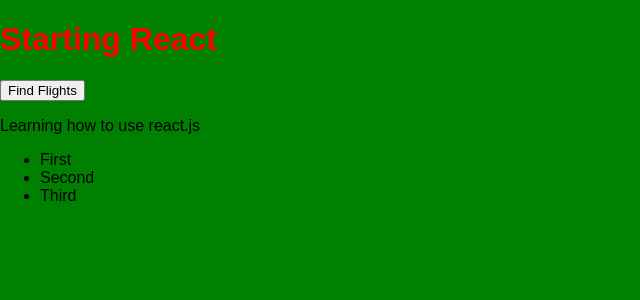
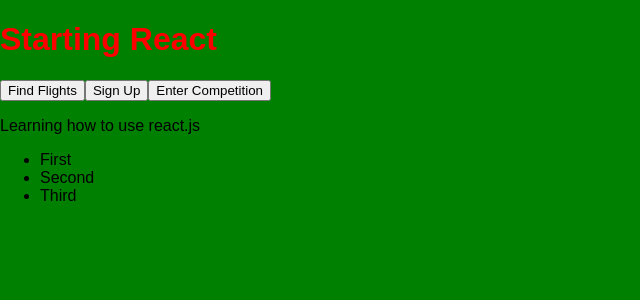
Before and after one commit to CarlCamit/ReactPractice, a React (Create React App) app: page / in a window 1280 px wide. Shown: the top 300 px of the page, without its empty margins (0-640 px from the left). Built offline with nearby package versions, Linux system fonts and the light colour scheme.

Commit message:
added className to Button component

```diff
--- a/src/App.js
+++ b/src/App.js
@@ -8,7 +8,9 @@
     return (
       <div className="App">
         <h1>Starting React</h1>
-        <Button title='Find Flights' />
+        <Button title='Find Flights' primary={true} />
+        <Button title='Sign Up' />
+        <Button title='Enter Competition' />
         <p>Learning how to use react.js</p>
         <ul>
           <li>First</li>
--- a/src/components/Button.js
+++ b/src/components/Button.js
@@ -1,8 +1,10 @@
 import React from 'react'
 
 function Button(props) {
+    let className = 'btn'
+
     return (
-        <button>
+        <button className={ className }>
             { props.title }
         </button>
     )
```
